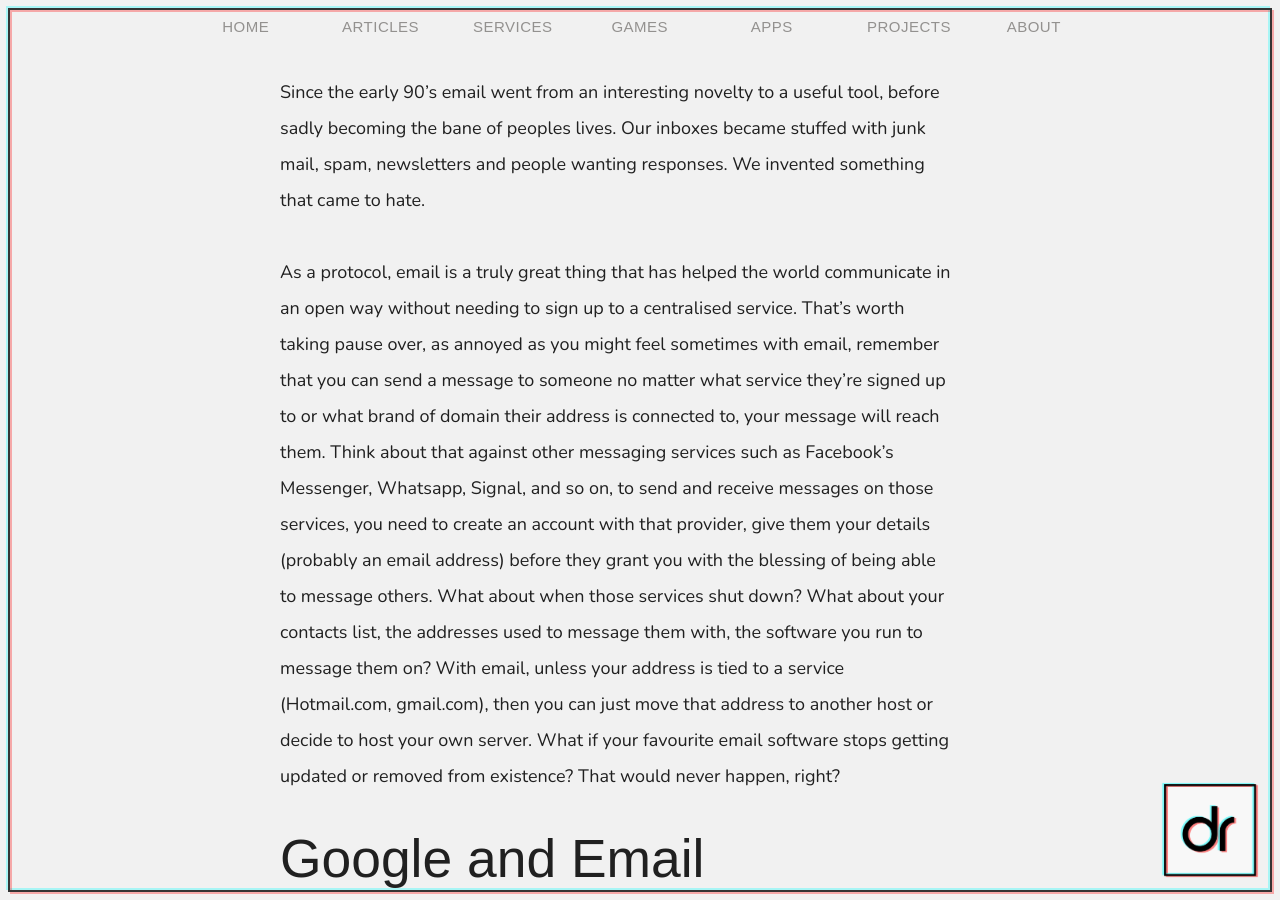
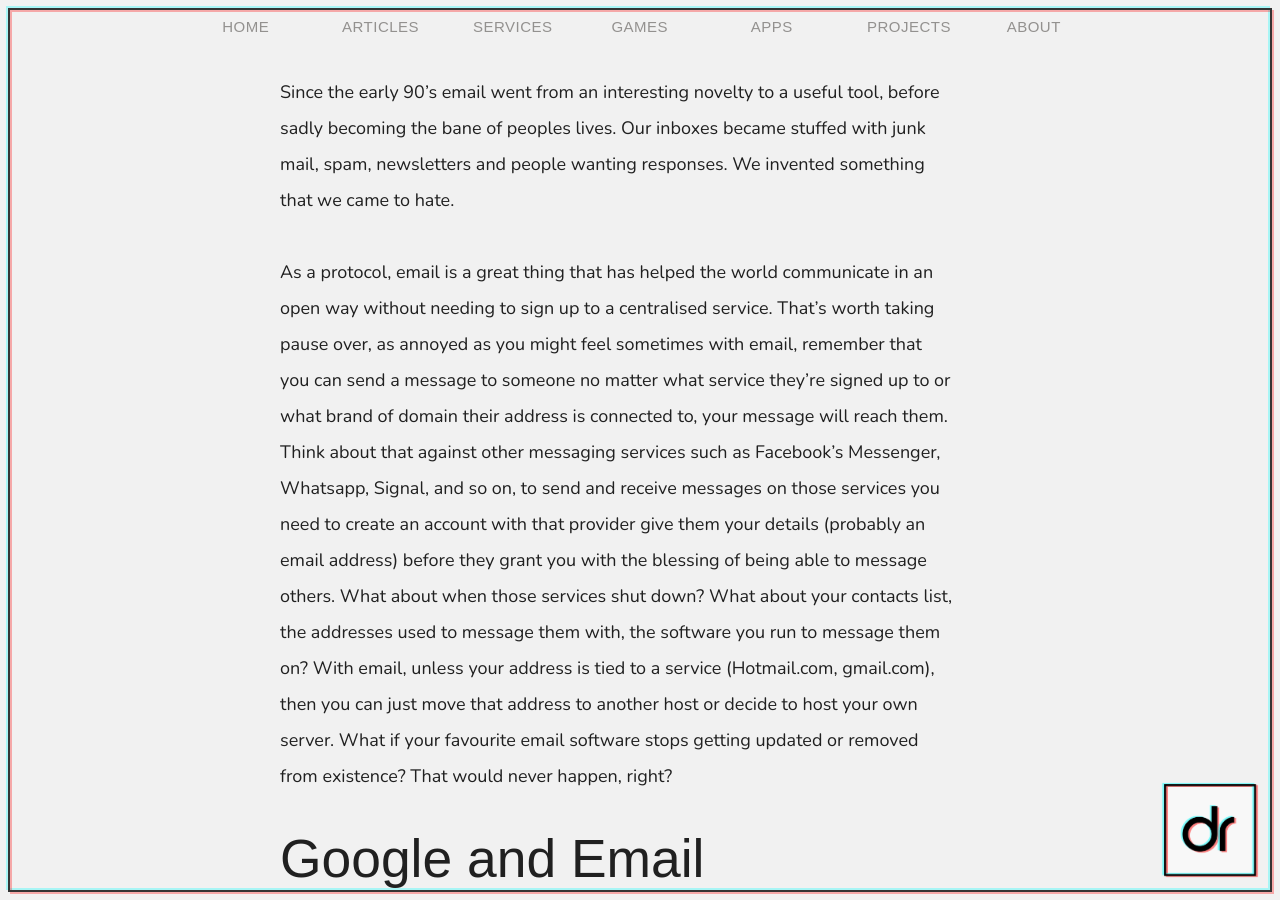
Before and after one commit to roskelld/myblog, a Jekyll site: the page built from _posts/2019-03-30-farewell-inbox-you-will-be-missed.markdown, in a window 1280 px wide and 900 px high, scrolled down 1391 px. Built offline with Jekyll 4.4.1, drawn with Linux system fonts in a browser that asks for light colours; comment, search, counter and statistics services are not loaded; some of the changed text lies outside the part shown.

```diff
--- a/_includes/header.html
+++ b/_includes/header.html
@@ -5,13 +5,13 @@
                 <div class="row">
                     <div class="col m12">
                         <div class="center">
-                            <a id="home-menu-btn" 			href="/" 			    class="menu-btn btn-large btn-flat off-white no-select hvr-bounce-to-bottom soft-grey-text-2 {% if page.title == 'Home' %}active{% endif %}">Home</a>
-                            <a id="articles-menu-btn" 		href="/articles"		class="menu-btn btn-large btn-flat off-white no-select hvr-bounce-to-bottom soft-grey-text-2 {% if page.title == 'Articles' %}active{% endif %}">Articles</a>
-                            <a id="services-menu-btn" 		href="/services" 		class="menu-btn btn-large btn-flat off-white no-select hvr-bounce-to-bottom soft-grey-text-2 {% if page.title == 'Services' %}active{% endif %}">services</a>
-                            <a id="games-menu-btn" 			href="/games" 		    class="menu-btn btn-large off-white btn-flat no-select hvr-bounce-to-bottom soft-grey-text-2 {% if page.title == 'Games' %}active{% endif %}">games</a>
-                            <a id="applications-menu-btn" 	href="/applications" 	class="menu-btn btn-large btn-flat no-select off-white hvr-bounce-to-bottom soft-grey-text-2 {% if page.title == 'Applications' %}active{% endif %}">apps</a>
-                            <a id="projects-menu-btn" 		href="/projects" 		class="menu-btn btn-large btn-flat off-white no-select hvr-bounce-to-bottom soft-grey-text-2 {% if page.title == 'Projects' %}active{% endif %}">projects</a>
-                            <a id="about-menu-btn" 			href="/about" 		    class="menu-btn btn-large btn-flat off-white no-select hvr-bounce-to-bottom soft-grey-text-2 {% if page.title == 'About' %}active{% endif %}">About</a>
+                            <a id="home-menu-btn" 			href="{{base}}/" 			    class="menu-btn btn-large btn-flat off-white no-select hvr-bounce-to-bottom soft-grey-text-2 {% if page.title == 'Home' %}active{% endif %}">Home</a>
+                            <a id="articles-menu-btn" 		href="{{base}}/articles"		class="menu-btn btn-large btn-flat off-white no-select hvr-bounce-to-bottom soft-grey-text-2 {% if page.title == 'Articles' %}active{% endif %}">Articles</a>
+                            <a id="services-menu-btn" 		href="{{base}}/services" 		class="menu-btn btn-large btn-flat off-white no-select hvr-bounce-to-bottom soft-grey-text-2 {% if page.title == 'Services' %}active{% endif %}">services</a>
+                            <a id="games-menu-btn" 			href="{{base}}/games" 		    class="menu-btn btn-large off-white btn-flat no-select hvr-bounce-to-bottom soft-grey-text-2 {% if page.title == 'Games' %}active{% endif %}">games</a>
+                            <a id="applications-menu-btn" 	href="{{base}}/applications" 	class="menu-btn btn-large btn-flat no-select off-white hvr-bounce-to-bottom soft-grey-text-2 {% if page.title == 'Applications' %}active{% endif %}">apps</a>
+                            <a id="projects-menu-btn" 		href="{{base}}/projects" 		class="menu-btn btn-large btn-flat off-white no-select hvr-bounce-to-bottom soft-grey-text-2 {% if page.title == 'Projects' %}active{% endif %}">projects</a>
+                            <a id="about-menu-btn" 			href="{{base}}/about" 		    class="menu-btn btn-large btn-flat off-white no-select hvr-bounce-to-bottom soft-grey-text-2 {% if page.title == 'About' %}active{% endif %}">About</a>
                         </div>
                     </div>
                 </div>
--- a/_posts/2019-03-30-farewell-inbox-you-will-be-missed.markdown
+++ b/_posts/2019-03-30-farewell-inbox-you-will-be-missed.markdown
@@ -16,16 +16,16 @@ Tomorrow marks the end for Google's lesser known but incredible email applicatio
 
 ## Email is Great
 
-Since the early 90's email went from an interesting novelty to a useful tool, before sadly becoming the bane of peoples lives. Our inboxes became stuffed with junk mail, spam, newsletters and people wanting responses. We invented something that came to hate.
+Since the early 90's email went from an interesting novelty to a useful tool, before sadly becoming the bane of peoples lives. Our inboxes became stuffed with junk mail, spam, newsletters and people wanting responses. We invented something that we came to hate.
 
-As a protocol, email is a truly great thing that has helped the world communicate in an open way without needing to sign up to a centralised service. That's worth taking pause over, as annoyed as you might feel sometimes with email, remember that you can send a message to someone no matter what service they're signed up to or what brand of domain their address is connected to, your message will reach them. Think about that against other messaging services such as Facebook's Messenger, Whatsapp, Signal, and so on, to send and receive messages on those services, you need to create an account with that provider, give them your details (probably an email address) before they grant you with the blessing of being able to message others. What about when those services shut down? What about your contacts list, the addresses used to message them with, the software you run to message them on? With email, unless your address is tied to a service (Hotmail.com, gmail.com), then you can just move that address to another host or decide to host your own server. What if your favourite email software stops getting updated or removed from existence? That would never happen, right?
+As a protocol, email is a great thing that has helped the world communicate in an open way without needing to sign up to a centralised service. That's worth taking pause over, as annoyed as you might feel sometimes with email, remember that you can send a message to someone no matter what service they're signed up to or what brand of domain their address is connected to, your message will reach them. Think about that against other messaging services such as Facebook's Messenger, Whatsapp, Signal, and so on, to send and receive messages on those services you need to create an account with that provider give them your details (probably an email address) before they grant you with the blessing of being able to message others. What about when those services shut down? What about your contacts list, the addresses used to message them with, the software you run to message them on? With email, unless your address is tied to a service (Hotmail.com, gmail.com), then you can just move that address to another host or decide to host your own server. What if your favourite email software stops getting updated or removed from existence? That would never happen, right?
 
 ## Google and Email
 
 ![Gmail Logo](/assets/gmail-logo.png)
 
 Back in 2004, April 1st in fact, Google Launched [Gmail](https://en.wikipedia.org/wiki/History_of_Gmail) and techies everywhere started scrambling to get an invite code, myself included. Hotmail and Yahoo! Mail had been around for a while already, but Google was the hot and hip software developer that seemed to be able to bring some forward thinking to their design, and Gmail was looking to be the next exciting release to follow suit.
-Gmail launched with an inviting and easy to use UI, revolutionary UX thanks to its pioneering use of AJAX to allow for live page updates, and 1GB of storage, which eclipsed other services and their pitiful ~2-25MB.
+Gmail launched with an inviting and easy to use UI, a revolutionary UX thanks to its pioneering use of AJAX to allow for live page updates, and 1GB of storage, which eclipsed other services and their pitiful ~2-25MB.
 
 One of Gmail's key victories was its ability to tackle spam using content analysis across its servers to help predict which emails looked like spam, and what users flagged as spam. This lead to our inboxes looking a lot cleaner and nicer to use. Ten years on Gmail had increased its feature set and updated its design, and whilst it was still a good piece of software it was getting older and the world was changing. So Google decided to ask a question.
 
```
Also changed, not shown: other parts of _posts/2019-03-30-farewell-inbox-you-will-be-missed.markdown (+2 -2 lines), index.html (+4 -4 lines).
